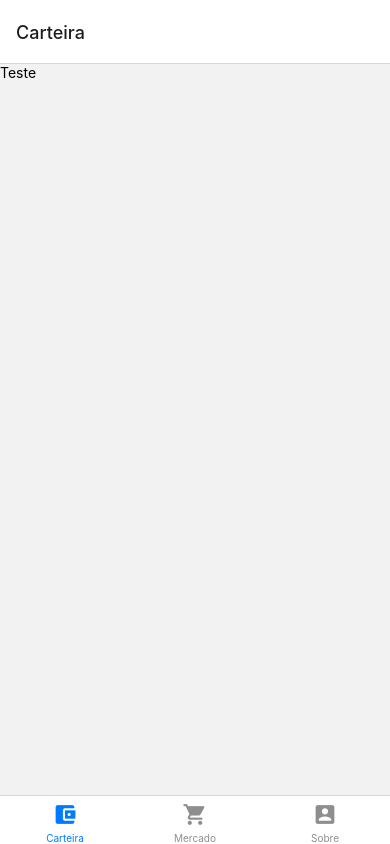
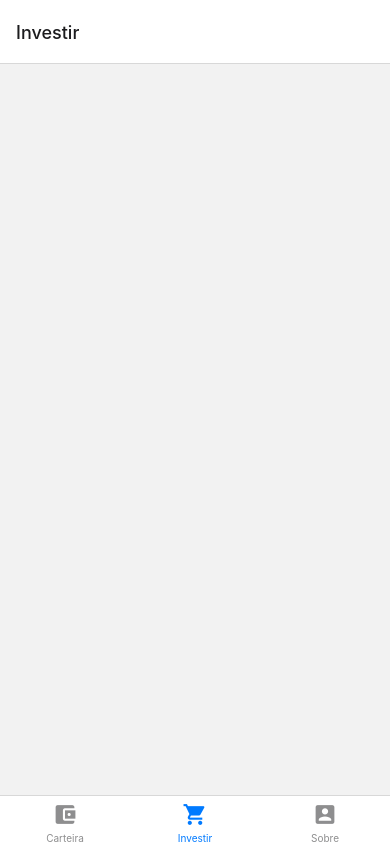
Before and after one commit to modinutidev/app-mercado-financeiro, a React Native app: screen /Investir in a window 390 px wide. Built offline with nearby package versions, Linux system fonts and the light colour scheme.

Commit message:
Criado páginas

```diff
--- a/App.js
+++ b/App.js
@@ -1,21 +1,11 @@
 import React from 'react';
-import {Text} from 'react-native';
-
 import Icon from 'react-native-vector-icons/MaterialIcons';
-
 import {NavigationContainer} from '@react-navigation/native';
 import {createBottomTabNavigator} from '@react-navigation/bottom-tabs';
 
-function Sobre() {
-  return <Text>Teste</Text>;
-}
-
-function Home() {
-  return <Text>Teste</Text>;
-}
-function Loja() {
-  return <Text>Teste</Text>;
-}
+import Carteira from './pages/Carteira';
+import Mercado from './pages/Mercado';
+import Sobre from './pages/Sobre';
 
 function icone(name, size, color) {
   return <Icon name={name} size={size} color={color} />;
@@ -29,15 +19,15 @@ export default function App() {
       <Tab.Navigator>
         <Tab.Screen
           name="Carteira"
-          component={Sobre}
+          component={Carteira}
           options={{
             tabBarIcon: props =>
               icone('account-balance-wallet', props.size, props.color),
           }}
         />
         <Tab.Screen
-          name="Mercado"
-          component={Loja}
+          name="Investir"
+          component={Mercado}
           options={{
             tabBarIcon: props =>
               icone('local-grocery-store', props.size, props.color),
@@ -45,7 +35,7 @@ export default function App() {
         />
         <Tab.Screen
           name="Sobre"
-          component={Home}
+          component={Sobre}
           options={{
             tabBarIcon: props => icone('account-box', props.size, props.color),
           }}
--- /dev/null
+++ b/pages/Carteira/index.js
@@ -0,0 +1,5 @@
+import React from 'react';
+
+export default function Carteira() {
+  return <></>;
+}
--- /dev/null
+++ b/pages/Mercado/Detalhes/index.js
@@ -0,0 +1,5 @@
+import React from 'react';
+
+export default function Detalhes() {
+  return <></>;
+}
--- /dev/null
+++ b/pages/Mercado/index.js
@@ -0,0 +1,5 @@
+import React from 'react';
+
+export default function Mercado() {
+  return <></>;
+}
--- /dev/null
+++ b/pages/Sobre/index.js
@@ -0,0 +1,5 @@
+import React from 'react';
+
+export default function Sobre() {
+  return <></>;
+}
```
